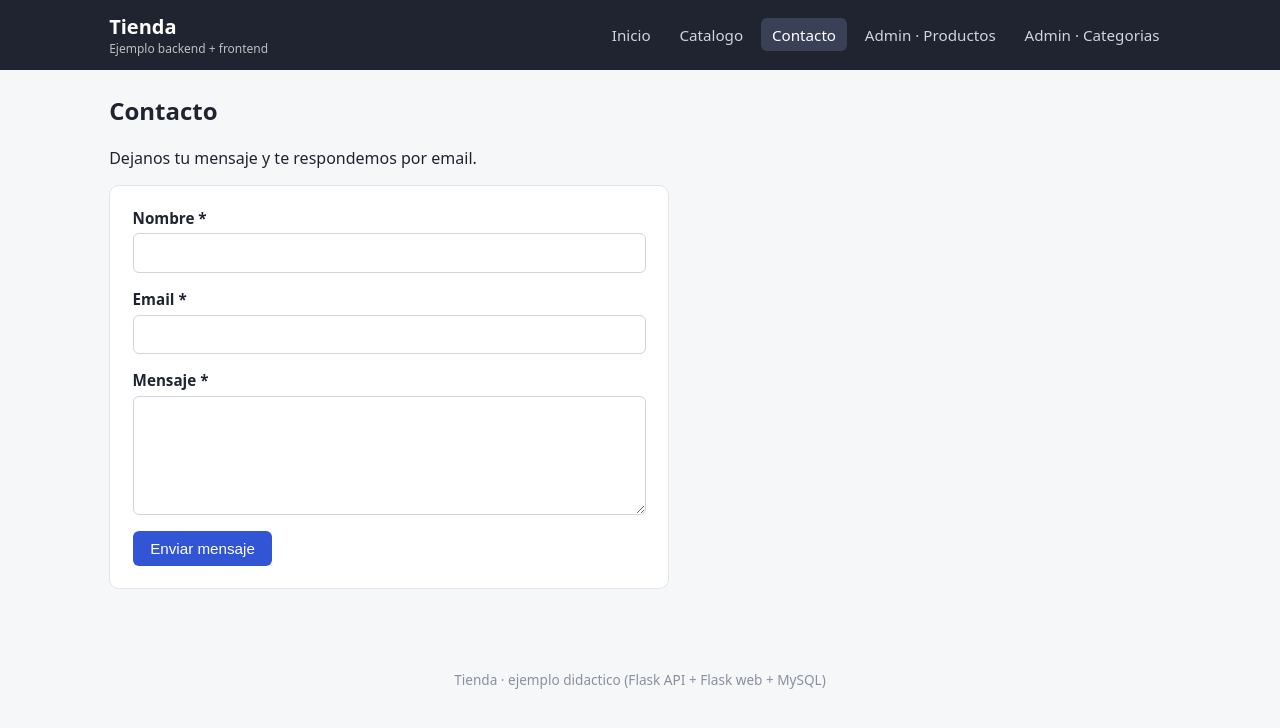
After one commit to fiuba-ids-lanzillotta/store-web, a Flask app: page /contacto in a window 1280 px wide. The commit adds this page. Shown: the top 728 px of the page. Run offline with Flask 3, Linux system fonts and the light colour scheme.

Commit message:
Pagina de contacto que envia email al admin con Flask-Mail
Form en /contacto (nombre, email, mensaje) -> SMTP via Flask-Mail,
con el mismo patron env-gated de gradebook-mailer: sin credenciales
MAIL_* o con MAIL_SUPPRESS_SEND el mensaje solo se loguea (modo dev).

Generated with [Devin](https://devin.ai)

Co-Authored-By: Devin <158243242+devin-ai-integration[bot]@users.noreply.github.com>

```diff
--- a/app.py
+++ b/app.py
@@ -3,6 +3,16 @@ import os
 from dotenv import load_dotenv
 from flask import Flask, render_template
 from web.routes import web_bp
+from web.constants import (
+    MAIL_SERVER,
+    MAIL_PORT,
+    MAIL_USE_TLS,
+    MAIL_USE_SSL,
+    MAIL_USERNAME,
+    MAIL_PASSWORD,
+    MAIL_DEFAULT_SENDER,
+    MAIL_SUPPRESS_SEND,
+)
 
 load_dotenv()
 
@@ -22,6 +32,18 @@ app.json.sort_keys = False
 # Necesaria para los mensajes flash (feedback de los formularios del admin)
 app.secret_key = os.getenv('SECRET_KEY', 'dev-secret-key')
 
+# Email (Flask-Mail): si no hay credenciales, el mailer loguea en vez de enviar
+app.config.update(
+    MAIL_SERVER=MAIL_SERVER,
+    MAIL_PORT=MAIL_PORT,
+    MAIL_USE_TLS=MAIL_USE_TLS,
+    MAIL_USE_SSL=MAIL_USE_SSL,
+    MAIL_USERNAME=MAIL_USERNAME,
+    MAIL_PASSWORD=MAIL_PASSWORD,
+    MAIL_DEFAULT_SENDER=MAIL_DEFAULT_SENDER,
+    MAIL_SUPPRESS_SEND=MAIL_SUPPRESS_SEND,
+)
+
 app.register_blueprint(web_bp)
 
 
--- a/requirements.txt
+++ b/requirements.txt
@@ -1,4 +1,5 @@
 Flask==3.0.3
+Flask-Mail==0.10.0
 Werkzeug==3.0.3
 Jinja2==3.1.2
 MarkupSafe==2.1.5
--- a/templates/base.html
+++ b/templates/base.html
@@ -20,6 +20,8 @@
                    class="navbar__link {% if request.endpoint == 'web.site.home.index' %}navbar__link--active{% endif %}">Inicio</a>
                 <a href="{{ url_for('web.site.productos.index') }}"
                    class="navbar__link {% if request.endpoint and request.endpoint.startswith('web.site.productos') %}navbar__link--active{% endif %}">Catalogo</a>
+                <a href="{{ url_for('web.site.contacto.index') }}"
+                   class="navbar__link {% if request.endpoint and request.endpoint.startswith('web.site.contacto') %}navbar__link--active{% endif %}">Contacto</a>
                 <a href="{{ url_for('web.admin.productos.index') }}"
                    class="navbar__link {% if request.endpoint and request.endpoint.startswith('web.admin.productos') %}navbar__link--active{% endif %}">Admin · Productos</a>
                 <a href="{{ url_for('web.admin.categorias.index') }}"
--- /dev/null
+++ b/templates/site/contacto.html
@@ -0,0 +1,31 @@
+{% extends "base.html" %}
+
+{% block title %}Contacto · Tienda{% endblock %}
+
+{% block content %}
+<section class="pagina">
+    <h1>Contacto</h1>
+    <p>Dejanos tu mensaje y te respondemos por email.</p>
+
+    <form method="post" class="formulario">
+        <label class="formulario__campo">
+            <span>Nombre *</span>
+            <input type="text" name="nombre" required maxlength="100">
+        </label>
+
+        <label class="formulario__campo">
+            <span>Email *</span>
+            <input type="email" name="email" required maxlength="100">
+        </label>
+
+        <label class="formulario__campo">
+            <span>Mensaje *</span>
+            <textarea name="mensaje" rows="5" required maxlength="1000"></textarea>
+        </label>
+
+        <div class="formulario__acciones">
+            <button type="submit" class="boton">Enviar mensaje</button>
+        </div>
+    </form>
+</section>
+{% endblock %}
--- a/web/constants.py
+++ b/web/constants.py
@@ -1,3 +1,25 @@
+import os
+from dotenv import load_dotenv
+
+load_dotenv()
+
+# --- Email (Flask-Mail / SMTP) para el formulario de contacto ---
+# Si MAIL_USERNAME/MAIL_PASSWORD estan vacios o MAIL_SUPPRESS_SEND=true, no se
+# envia nada: se loguea el mensaje (modo dev). Con Gmail, MAIL_PASSWORD es un
+# "App Password" (no la clave de la cuenta).
+MAIL_SERVER         = os.getenv('MAIL_SERVER', 'smtp.gmail.com')
+MAIL_PORT           = int(os.getenv('MAIL_PORT', '587'))
+MAIL_USE_TLS        = os.getenv('MAIL_USE_TLS', 'true').lower() == 'true'
+MAIL_USE_SSL        = os.getenv('MAIL_USE_SSL', 'false').lower() == 'true'
+MAIL_USERNAME       = os.getenv('MAIL_USERNAME', '')
+MAIL_PASSWORD       = os.getenv('MAIL_PASSWORD', '')
+MAIL_DEFAULT_SENDER = os.getenv('MAIL_DEFAULT_SENDER', '') or MAIL_USERNAME
+MAIL_SUPPRESS_SEND  = os.getenv('MAIL_SUPPRESS_SEND', 'false').lower() == 'true'
+
+# Casilla que recibe los mensajes del formulario de contacto (el "admin").
+CONTACTO_EMAIL      = os.getenv('CONTACTO_EMAIL', '') or MAIL_USERNAME
+
+
 # ---------------------------------------------------------------
 # Datos de ejemplo
 # ---------------------------------------------------------------
--- a/web/routes/site/__init__.py
+++ b/web/routes/site/__init__.py
@@ -3,7 +3,9 @@ from flask import Blueprint
 
 from web.routes.site.home import home_bp
 from web.routes.site.productos import productos_bp
+from web.routes.site.contacto import contacto_bp
 
 site_bp = Blueprint('site', __name__)
 site_bp.register_blueprint(home_bp)
 site_bp.register_blueprint(productos_bp)
+site_bp.register_blueprint(contacto_bp)
--- /dev/null
+++ b/web/routes/site/contacto.py
@@ -0,0 +1,28 @@
+from flask import Blueprint, render_template, request, redirect, url_for, flash
+
+from web.mailer import enviar_email_contacto
+
+contacto_bp = Blueprint('contacto', __name__)
+
+
+@contacto_bp.route('/contacto', methods=['GET', 'POST'])
+def index():
+    if request.method == 'POST':
+        formulario = request.form
+        nombre     = formulario.get('nombre', '').strip()
+        email      = formulario.get('email', '').strip()
+        mensaje    = formulario.get('mensaje', '').strip()
+
+        if nombre and email and mensaje:
+            resultado = enviar_email_contacto(nombre, email, mensaje)
+
+            if resultado['ok']:
+                flash('Mensaje enviado. Gracias por contactarte.', 'exito')
+
+                return redirect(url_for('web.site.contacto.index'))
+
+            flash(resultado['error'], 'error')
+        else:
+            flash('Completa todos los campos.', 'error')
+
+    return render_template('site/contacto.html')
```
Also changed, not shown: templates/emails/contacto.html (added, +11 -0 lines), web/mailer.py (added, +49 -0 lines), README.md, 1 other file.
